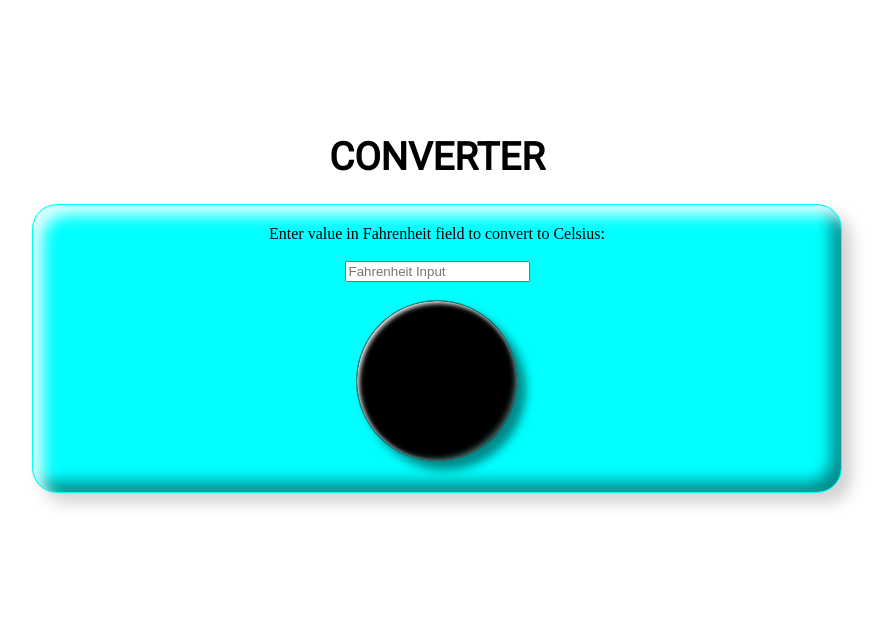
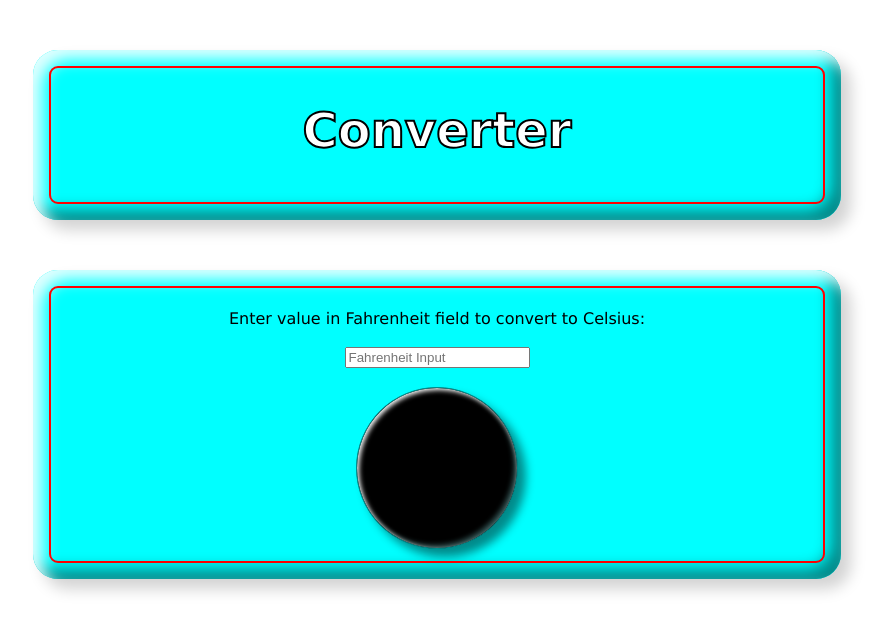
Before and after one commit to PaN8bors/temperature-converter, a website: page index.html in a window 1280 px wide. Shown: the whole page, without its empty margins (203-1090 px from the left). Drawn offline with Linux system fonts and the light colour scheme.

Commit message:
Third commit

```diff
--- a/index.html
+++ b/index.html
@@ -13,12 +13,12 @@
   </head>
   <body>
     <main id="bigBackground">
-      <header>
-        <h1>Converter</h1>
+      <header class="flex-container2">
+        <h1 class="h1">Converter</h1>
       </header>
 
       <div class="flex-container" id="container">
-        <div>Enter value in Fahrenheit field to convert to Celsius:</div>
+        <div><br />Enter value in Fahrenheit field to convert to Celsius:</div>
         <br />
 
         <input
--- a/style.css
+++ b/style.css
@@ -1,22 +1,44 @@
-header {
-    display: flex;
-    justify-content: center;
-    padding-top: 100px;
-    font-family: 'Roboto', sans-serif;
-    font-size: larger;
-    text-transform: uppercase;
-}
-.flex-container {
+.flex-container2 {
+    font-family: 'Verdana', sans-serif;
+    font-size: 24px;
     display: flex;
     flex-direction: column;
     justify-content: center;
     align-items: center;
     max-width: 768px;
     margin: 0 auto;
+    margin-top: 50px;
+    background-color: cyan;
+    padding: 20px;
+    padding-bottom: 30px;
+    outline: 2px solid red;
+    outline-offset: -18px;
+    border: 0px solid cyan;
+    border-radius: 25px;
+    box-shadow: 10px 10px 15px lightgray, 10px 10px 15px lightcyan inset,
+     -10px -10px 15px darkcyan inset;
+}
+
+.flex-container2 {
+        -webkit-text-stroke: 2px black;
+        -webkit-text-fill-color: white;
+}
+
+.flex-container {
+    font-family: 'Verdana', sans-serif;
+    display: flex;
+    flex-direction: column;
+    justify-content: center;
+    align-items: center;
+    max-width: 768px;
+    margin: 0 auto;
+    margin-top: 50px;
     background-color: aqua;
     padding: 20px;
     padding-bottom: 30px;
-    border: 1px solid cyan;
+    outline: 2px solid red;
+    outline-offset: -18px;
+    border: 0px solid cyan;
     border-radius: 25px;
     box-shadow: 10px 10px 15px lightgray, 10px 10px 15px lightcyan inset,
      -10px -10px 15px darkcyan inset;
--- /dev/null
+++ b/style2.css
@@ -0,0 +1,54 @@
+main {
+    display: flex;
+    flex-direction: column;
+    align-items: center;
+}
+
+
+
+/* header { */
+    display: flex;
+    justify-content: center;
+    /* padding-top: 100px; */
+    font-family: 'Roboto', sans-serif;
+    font-size: larger;
+    text-transform: uppercase;
+    border: 1px solid lightgray;
+    border-radius: 25px;
+    box-shadow: 10px 10px 15px gray, 6px 6px 6px lightcyan inset,
+     -6px -6px 6px darkcyan inset;
+     max-width: 768px;
+    margin: 0 auto;
+}
+}
+/* .flex-container { */
+    display: flex;
+    flex-direction: column;
+    align-items: center;
+    max-width: 768px;
+    margin: 0 auto;
+
+    padding-top: 100px;
+
+    background-color: aqua;
+    padding: 20px;
+    padding-bottom: 30px;
+    border: 1px solid cyan;
+    border-radius: 25px;
+    box-shadow: 10px 10px 15px gray, 10px 10px 15px lightcyan inset,
+     -10px -10px 15px darkcyan inset;
+}
+.circle {
+    display: flex;
+    text-align: center;
+    border-radius: 50%;
+    width: 100px;
+    height: 100px;
+    padding: 30px;
+    border: 1px solid darkcyan;
+    color: #000;
+    font: 48px Arial, sans-serif;
+    background-color: black;
+    box-shadow: 8px 8px 10px darkcyan, 2px 2px 5px white inset,
+     -3px -3px 5px darkslategray inset;
+}
```
